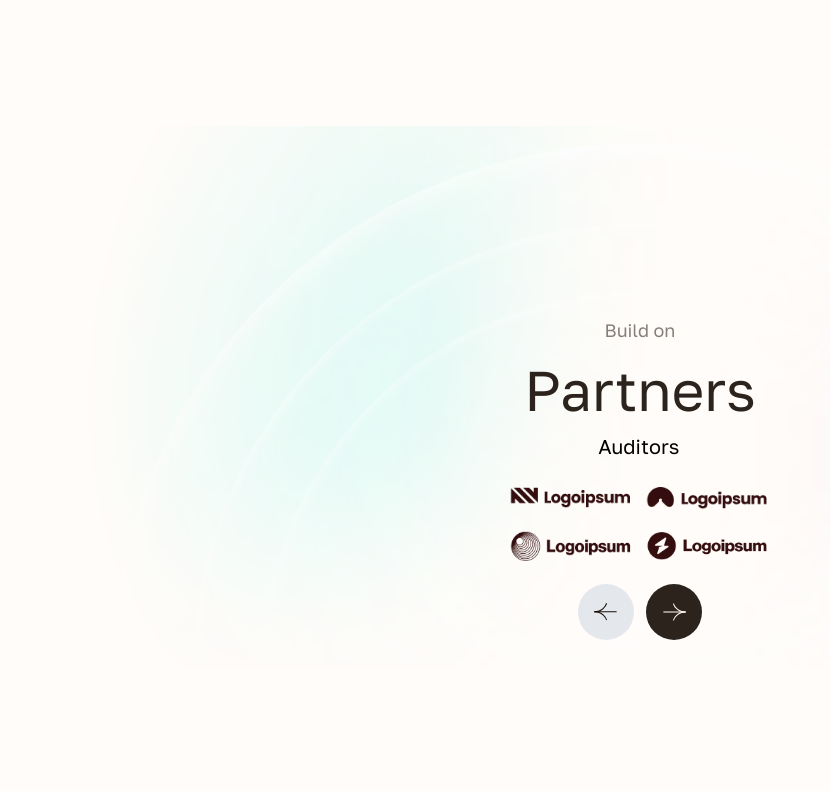
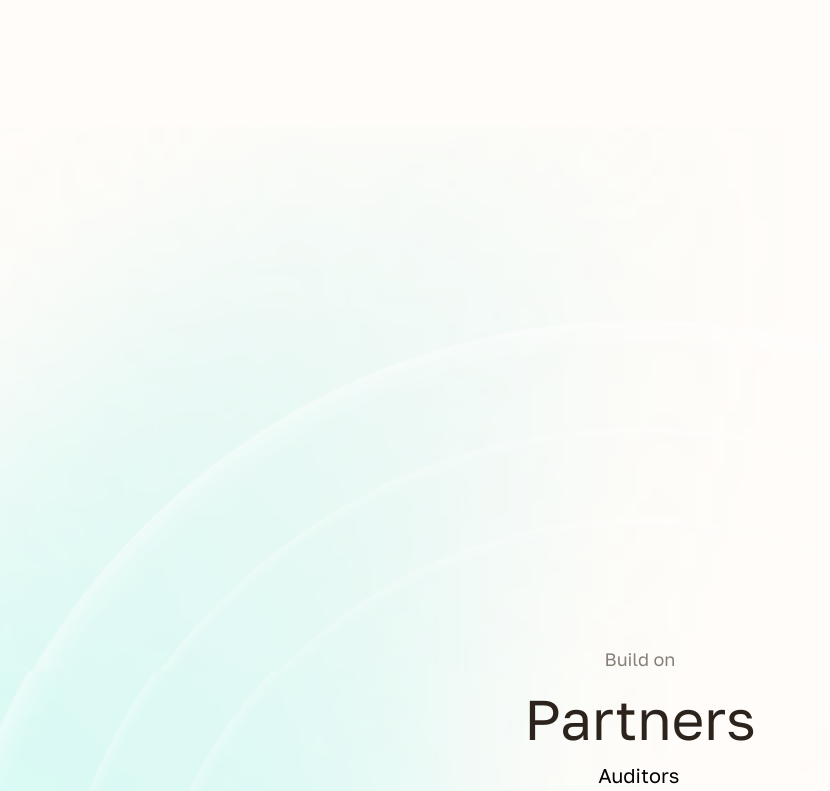
Before and after one commit to minedfi-protocol/landing, a Next.js app: page / in a window 1280 px wide. Shown: the part 5180-5971 px from the top of the page, without its empty margins (0-830 px from the left). Built offline with nearby package versions, Linux system fonts and the light colour scheme.

Commit message:
refactor PartnersSection styling and update Tailwind configuration for new background patterns

```diff
--- a/src/sections/PartnersSection.tsx
+++ b/src/sections/PartnersSection.tsx
@@ -6,14 +6,14 @@ import { PartnersCardItem } from '@/components/CardItem/PartnersCardItem'
 
 export const PartnersSection = () => {
   return (
-    <section className='relative flex max-h-[800px] w-full flex-col items-center gap-16 overflow-hidden bg-[#FFFCF9] px-5 pb-5'>
-      <div
+    <section className='bg-cross-section-blur md: relative flex min-h-[400px] w-full flex-col items-center justify-center gap-16 overflow-hidden bg-contain bg-center bg-no-repeat px-5 pb-5 md:min-h-[1200px] md:bg-cover'>
+      {/* <div
         className='bg-rings absolute left-1/2 top-1/2 h-full w-full -translate-x-1/2 -translate-y-1/2 bg-cover bg-no-repeat'
         style={{
           maskImage: 'radial-gradient(circle at center, black 30%, transparent 80%)',
           WebkitMaskImage: 'radial-gradient(circle at center, black 30%, transparent 80%)'
-        }}></div>
-      <div className='z-50 mt-20 md:mt-48'>
+        }}></div> */}
+      <div className='z-50 mt-20 h-full md:mt-48'>
         <>
           <p className='text-center text-mobile-label text-light-gray md:text-desktop-label'>
             Build on
--- a/tailwind.config.ts
+++ b/tailwind.config.ts
@@ -66,17 +66,10 @@ const config: Config = {
         'gradient-conic': 'conic-gradient(from 180deg at 50% 50%, var(--tw-gradient-stops))',
         'header-pattern': 'url("/assets/images/hero.png")',
         'header-gradient': 'linear-gradient(90deg, #180F08 0%, #5D544D 100%);',
-        tvl: 'url("/assets/images/hero-images-labels/TVL.png")',
-        hashrate: 'url("/assets/images/hero-images-labels/Hashrate.png")',
-        energy: 'url("/assets/images/hero-images-labels/Energy.png")',
-        apy: 'url("/assets/images/hero-images-labels/APY.png")',
-        tvl_mobile: 'url("/assets/images/hero-images-labels/TVL-Mobile.png")',
-        hash_mobile: 'url("/assets/images/hero-images-labels/Hashrate-Mobile.png")',
-        energy_mobile: 'url("/assets/images/hero-images-labels/Energy-Mobile.png")',
-        apy_mobile: 'url("/assets/images/hero-images-labels/APY-Mobile.png")',
         'about-info-background': 'url("/assets/images/about-us-graphic1.png")',
         'about-info-phone': 'url("/assets/images/about-phone.png")',
-        rings: 'url("/assets/images/rings.png")'
+        rings: 'url("/assets/images/rings.png")',
+        'cross-section-blur': 'url("/assets/images/cross-section-blur.png")'
       }
     }
   },
```
Also changed, not shown: public/assets/images/cross-section-blur.png (added).
